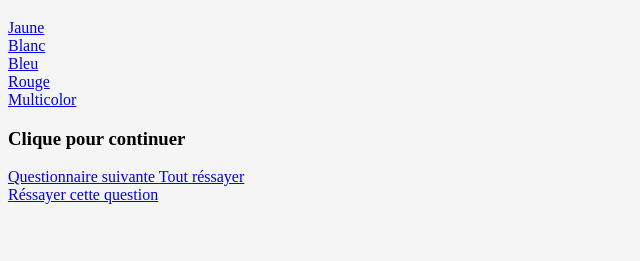
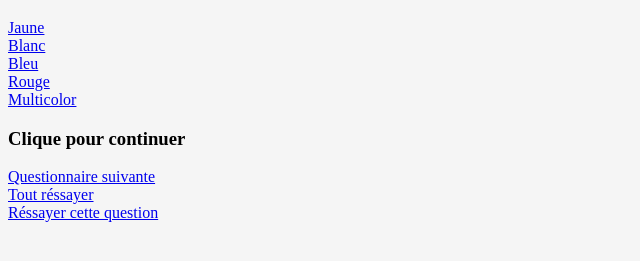
Before and after one commit to RedDarkS/unseriousgame, a plain HTML site: page q2loose.html in a window 1280 px wide. Shown: the part 61-322 px from the top of the page, without its empty margins (0-640 px from the left). Drawn offline with Linux system fonts and the light colour scheme.

Commit message:
Update q2loose.html

```diff
--- a/q2loose.html
+++ b/q2loose.html
@@ -20,7 +20,7 @@
     <a href="gagne.html" target="_blank"> Multicolor </a><br>
 
     <h3> Clique pour continuer  </h3>
-    <a href="https://loulaty.github.io/unserious-game/index.html"> Questionnaire suivante </a>
+     <a href="https://loulaty.github.io/unserious-game/index.html"> Questionnaire suivante </a><br>
     <a href="index.html"> Tout réssayer </a><br>
     <a href="question2.html"> Réssayer cette question</a><br>
 
```
